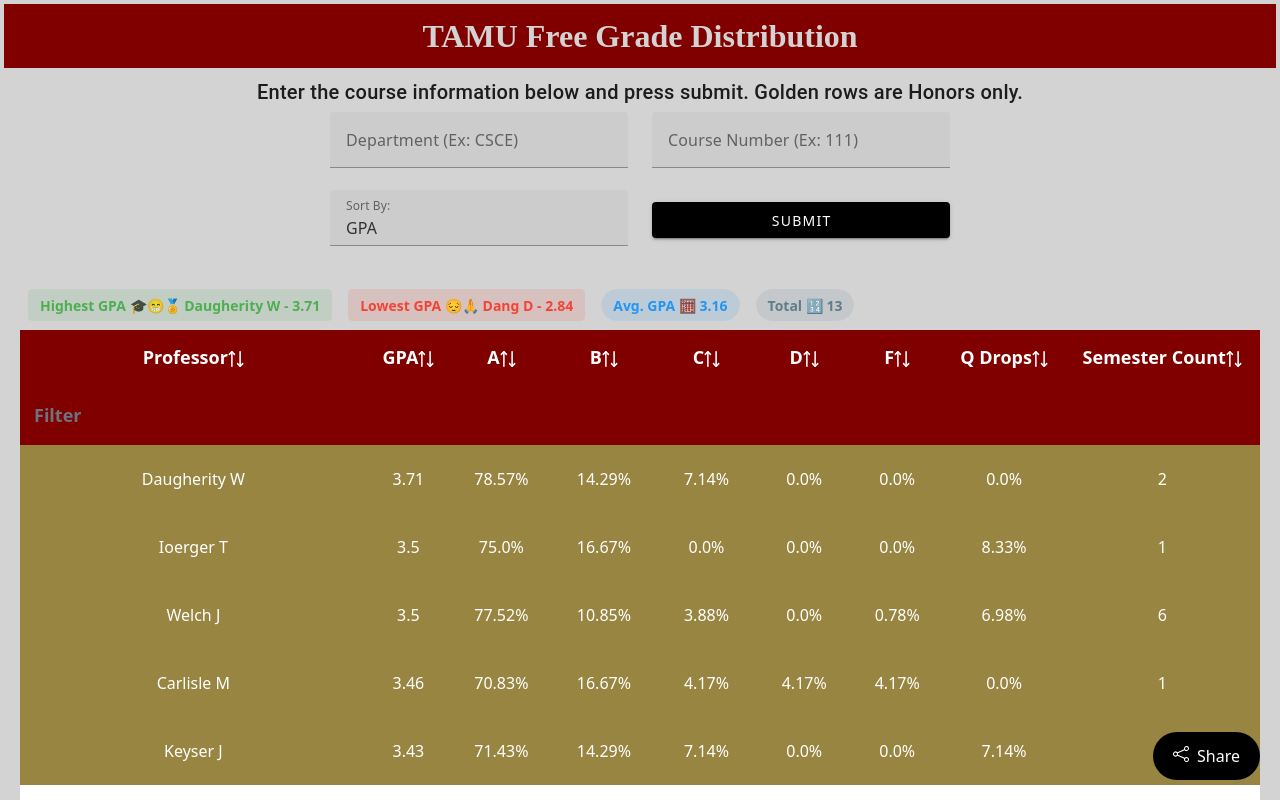
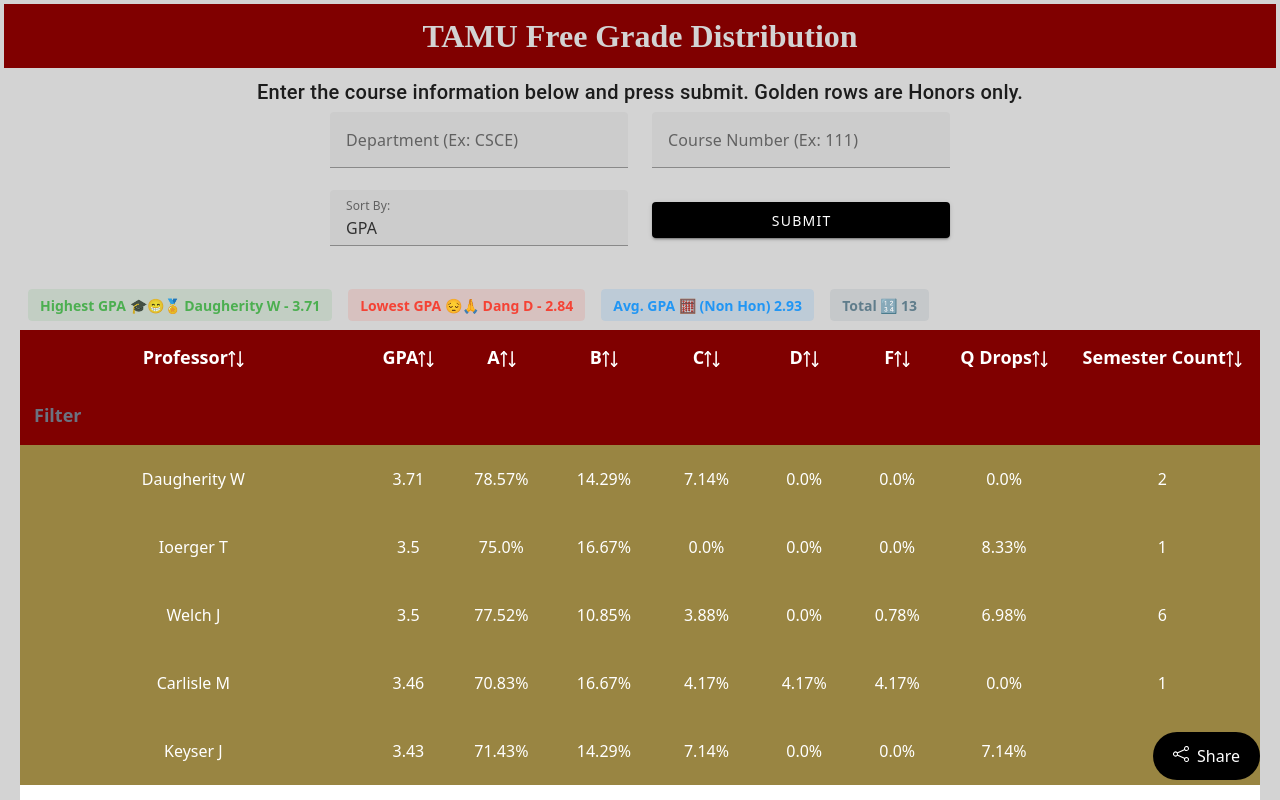
Before and after one commit to jippylong12/tamuFGD-Vue, a Vue app: page / in a window 1280 px wide. Shown: the top 800 px of the page. Built offline with nearby package versions, Linux system fonts and the light colour scheme.

Commit message:
Avg GPA should not include honors

```diff
--- a/src/App.vue
+++ b/src/App.vue
@@ -279,9 +279,10 @@
         return currentMax;
       }, results[0]) || {};
 
-      const averageGPA = results
+      const nonHonorResults = results.filter(prof => !prof.honors);
+      const averageGPA = nonHonorResults
           .map((professor) => parseFloat(professor.GPA))
-          .reduce((accumulator, currentValue) => accumulator + currentValue, 0) / results.length;
+          .reduce((accumulator, currentValue) => accumulator + currentValue, 0) / nonHonorResults.length;
 
       avgGPA.value = averageGPA.toFixed(2);
       tableData.value = results;
@@ -466,12 +467,15 @@
               <v-chip
                   class="ma-2 font-weight-bold"
                   color="blue"
+                  label
               >
-                Avg. GPA 🧮 {{avgGPA}}
+                Avg. GPA 🧮 (Non Hon) {{avgGPA}}
               </v-chip>
+
               <v-chip
                   class="ma-2 font-weight-bold"
                   color="blue-grey"
+                  label
               >
                 Total 🔢 {{tableData.length}}
               </v-chip>
```
